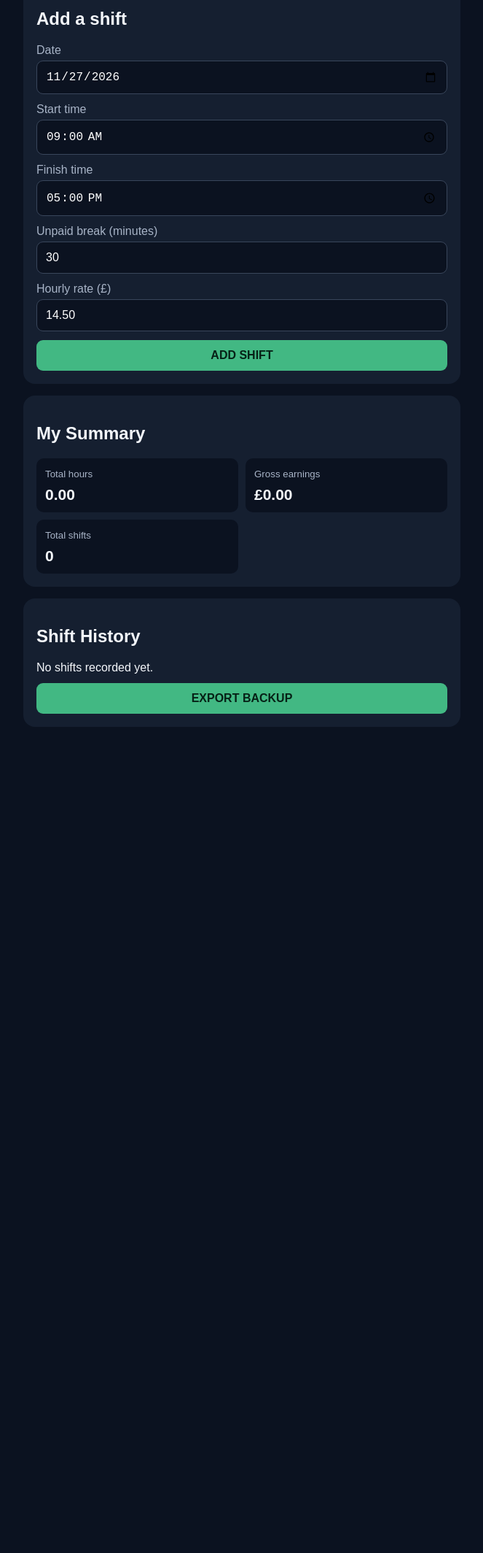
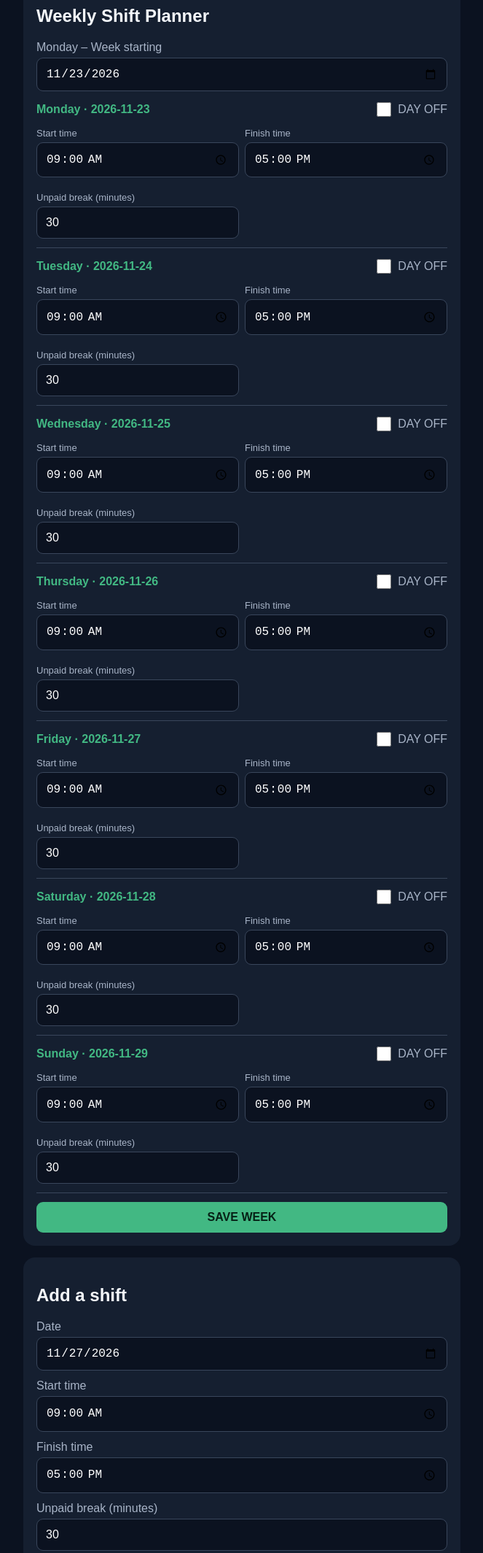
Before and after one commit to cantor86/my-work-hours, a plain HTML site: page index.html in a window 1280 px wide. Shown: the part 160-2288 px from the top of the page at 73% size, without its empty margins (308-971 px from the left). Before the commit the page ends 1192 px from the top, so only its background shows below. Drawn offline with Linux system fonts and the light colour scheme.

Commit message:
Update index.html

```diff
--- a/index.html
+++ b/index.html
@@ -1,274 +1,296 @@
-
 
 <!DOCTYPE html>
-
 <html lang="en">
-
 <head>
-
 <meta charset="UTF-8">
-
 <meta name="viewport" content="width=device-width, initial-scale=1">
 <link rel="manifest" href="manifest.json">
 <link rel="icon" href="icon.svg" type="image/svg+xml">
 <meta name="theme-color" content="#101827">
-
 <title>My Work Hours</title>
 
 <style>
-
 *{box-sizing:border-box}
-
-body{margin:0;padding:20px;background:#0b1220;color:#f4f7fb;font-family:Arial,sans-serif}
-
+body{margin:0;padding:16px;background:#0b1220;color:#f4f7fb;font-family:Arial,sans-serif}
 main{max-width:600px;margin:auto}
-
 h1{color:#42b883}
-
 .card{background:#151f30;padding:18px;border-radius:16px;margin:16px 0}
-
 label{display:block;color:#a8b4c7;margin:12px 0 5px}
-
 input{width:100%;padding:12px;border-radius:9px;border:1px solid #39465b;background:#0b1220;color:white;font-size:16px}
-
 button{padding:12px;border:0;border-radius:9px;background:#42b883;color:#062116;font-weight:bold;font-size:16px;margin-top:12px;width:100%}
-
 .delete{background:#713b46;color:white;width:auto;margin:0}
-
 .entry{border-top:1px solid #39465b;padding:12px 0;display:flex;justify-content:space-between;align-items:center;gap:8px}
-
 small{color:#a8b4c7}
-
 .stats{display:grid;grid-template-columns:repeat(2,1fr);gap:10px}
-
 .stat{background:#0b1220;padding:12px;border-radius:10px}
-
 .stat strong{display:block;font-size:21px;margin-top:8px}
-
+.day{padding:12px 0;border-bottom:1px solid #39465b}
+.day-title{display:flex;justify-content:space-between;align-items:center;gap:10px}
+.day-title b{color:#42b883}
+.day-fields{display:grid;grid-template-columns:1fr 1fr;gap:8px}
+.day-fields label{font-size:13px}
+.day input[type="checkbox"]{width:20px;height:20px}
+.off-label{display:flex;align-items:center;gap:6px;margin:0;color:#a8b4c7}
+.off-label input{width:18px}
+.disabled{opacity:.35}
 </style>
-
 </head>
 
 <body>
-
 <main>
-
 <h1>My Work Hours</h1>
-
 <p>Track your shifts and earnings</p>
 
 <div class="card">
+<h2>Weekly Shift Planner</h2>
 
-<h2>Add a shift</h2>
+<label>Monday – Week starting</label>
+<input id="weekStart" type="date">
 
-<label>Date</label>
+<div id="weekDays"></div>
 
-<input id="date" type="date">
-
-<label>Start time</label>
-
-<input id="start" type="time" value="09:00">
-
-<label>Finish time</label>
-
-<input id="end" type="time" value="17:00">
-
-<label>Unpaid break (minutes)</label>
-
-<input id="break" type="number" value="30" min="0">
-
-<label>Hourly rate (£)</label>
-
-<input id="rate" type="number" value="14.50" min="0" step="0.01">
-
-<button onclick="addShift()">ADD SHIFT</button>
-
+<button onclick="saveWeek()">SAVE WEEK</button>
 </div>
 
 <div class="card">
-
-<h2>My Summary</h2>
-
-<div class="stats">
-
-<div class="stat"><small>Total hours</small><strong id="hours">0.00</strong></div>
-
-<div class="stat"><small>Gross earnings</small><strong id="earnings">£0.00</strong></div>
-
-<div class="stat"><small>Total shifts</small><strong id="count">0</strong></div>
-
-</div>
-
+<h2>Add a shift</h2>
+<label>Date</label>
+<input id="date" type="date">
+<label>Start time</label>
+<input id="start" type="time" value="09:00">
+<label>Finish time</label>
+<input id="end" type="time" value="17:00">
+<label>Unpaid break (minutes)</label>
+<input id="break" type="number" value="30" min="0">
+<label>Hourly rate (£)</label>
+<input id="rate" type="number" value="14.50" min="0" step="0.01">
+<button onclick="addShift()">ADD SHIFT</button>
 </div>
 
 <div class="card">
-
-<h2>Shift History</h2>
-
-<div id="history"></div>
-
-<button onclick="backup()">EXPORT BACKUP</button>
-
+<h2>My Summary</h2>
+<div class="stats">
+<div class="stat"><small>Total hours</small><strong id="hours">0.00</strong></div>
+<div class="stat"><small>Gross earnings</small><strong id="earnings">£0.00</strong></div>
+<div class="stat"><small>Total shifts</small><strong id="count">0</strong></div>
+</div>
 </div>
 
+<div class="card">
+<h2>Shift History</h2>
+<div id="history"></div>
+<button onclick="backup()">EXPORT BACKUP</button>
+</div>
 </main>
 
 <script>
-
 let shifts=JSON.parse(localStorage.getItem("myShifts")||"[]");
 
-document.getElementById("date").value=new Date().toISOString().slice(0,10);
+function localDate(d){
+ return d.getFullYear()+"-"+String(d.getMonth()+1).padStart(2,"0")+"-"+String(d.getDate()).padStart(2,"0");
+}
+
+function mondayOf(d){
+ let x=new Date(d.getFullYear(),d.getMonth(),d.getDate());
+ x.setDate(x.getDate()-(x.getDay()+6)%7);
+ return x;
+}
+
+function dateFromMonday(value,offset){
+ let d=new Date(value+"T12:00:00");
+ d.setDate(d.getDate()+offset);
+ return localDate(d);
+}
+
+let today=new Date();
+document.getElementById("date").value=localDate(today);
+document.getElementById("weekStart").value=localDate(mondayOf(today));
+
+const dayNames=["Monday","Tuesday","Wednesday","Thursday","Friday","Saturday","Sunday"];
+
+function buildWeek(){
+ let monday=document.getElementById("weekStart").value;
+ if(!monday)return;
+ let container=document.getElementById("weekDays");
+ container.innerHTML="";
+
+ dayNames.forEach((name,i)=>{
+  let date=dateFromMonday(monday,i);
+  let day=document.createElement("div");
+  day.className="day";
+  day.innerHTML=`
+   <div class="day-title">
+    <b>${name} · ${date}</b>
+    <label class="off-label">
+     <input type="checkbox" id="off${i}" onchange="toggleDay(${i})">
+     DAY OFF
+    </label>
+   </div>
+   <div class="day-fields" id="fields${i}">
+    <div><label>Start time</label><input type="time" id="start${i}" value="09:00"></div>
+    <div><label>Finish time</label><input type="time" id="end${i}" value="17:00"></div>
+    <div><label>Unpaid break (minutes)</label><input type="number" id="break${i}" value="30" min="0"></div>
+   </div>`;
+  container.append(day);
+ });
+}
+
+function toggleDay(i){
+ let off=document.getElementById("off"+i).checked;
+ let fields=document.getElementById("fields"+i);
+ fields.classList.toggle("disabled",off);
+ fields.querySelectorAll("input").forEach(x=>x.disabled=off);
+}
+
+document.getElementById("weekStart").addEventListener("change",buildWeek);
+buildWeek();
 
 function save(){
+ localStorage.setItem("myShifts",JSON.stringify(shifts));
+ render();
+}
 
-localStorage.setItem("myShifts",JSON.stringify(shifts));
-
-render();
-
+function duration(start,end,br){
+ let a=start.split(":").map(Number);
+ let b=end.split(":").map(Number);
+ let m=b[0]*60+b[1]-a[0]*60-a[1];
+ if(m<0)m+=1440;
+ return m-br;
 }
 
 function addShift(){
-
  let date=document.getElementById("date").value;
-
  let start=document.getElementById("start").value;
-
  let end=document.getElementById("end").value;
-
  let br=Number(document.getElementById("break").value);
-
  let rate=Number(document.getElementById("rate").value);
 
  if(!date||!start||!end||br<0||rate<0){
-
   alert("Please complete all fields.");
-
   return;
-
+ }
+ if(duration(start,end,br)<=0){
+  alert("Please check your shift and break.");
+  return;
+ }
+ shifts.push({id:Date.now(),date,start,end,br,rate});
+ save();
+ alert("Shift saved!");
 }
 
-let a=start.split(":").map(Number);
+function saveWeek(){
+ let monday=document.getElementById("weekStart").value;
+ let rate=Number(document.getElementById("rate").value);
 
-let b=end.split(":").map(Number);
-
-let minutes=b[0]*60+b[1]-a[0]*60-a[1];
-
-if(minutes<0)minutes+=1440;
-
-if(minutes<=br){
-
-alert("Please check your shift and break.");
-
+ if(!monday||rate<0||!Number.isFinite(rate)){
+  alert("Please enter a valid week and hourly rate.");
   return;
-
  }
 
-shifts.push({id:Date.now(),date,start,end,br,rate});
+ let newShifts=[];
+ let skipped=0;
 
+ for(let i=0;i<7;i++){
+  if(document.getElementById("off"+i).checked)continue;
+
+  let date=dateFromMonday(monday,i);
+  let start=document.getElementById("start"+i).value;
+  let end=document.getElementById("end"+i).value;
+  let br=Number(document.getElementById("break"+i).value);
+
+  if(!start||!end||!Number.isFinite(br)||br<0||duration(start,end,br)<=0){
+   alert("Please check the times and breaks for "+dayNames[i]+". Use DAY OFF if you are not working.");
+   return;
+  }
+
+  if(shifts.some(s=>s.date===date)){
+   skipped++;
+   continue;
+  }
+
+  newShifts.push({
+   id:Date.now()+i,
+   date,start,end,br,rate
+  });
+ }
+
+ if(newShifts.length===0){
+  alert("No new shifts to save. Check whether these dates already exist in Shift History.");
+  return;
+ }
+
+ shifts.push(...newShifts);
  save();
 
-alert("Shift saved!");
-
+ alert(newShifts.length+" shifts saved successfully!"+(skipped?" "+skipped+" existing date(s) skipped to avoid duplicates.":""));
 }
 
 function hours(s){
-
-let a=s.start.split(":").map(Number);
-
-let b=s.end.split(":").map(Number);
-
-let m=b[0]*60+b[1]-a[0]*60-a[1];
-
-if(m<0)m+=1440;
-
-return (m-s.br)/60;
-
+ return duration(s.start,s.end,s.br)/60;
 }
 
 function render(){
-
  let total=0,pay=0;
-
  let box=document.getElementById("history");
-
  box.innerHTML="";
 
  shifts.sort((a,b)=>b.date.localeCompare(a.date));
 
  shifts.forEach(s=>{
-
   let h=hours(s);
-
   total+=h;
-
   pay+=h*s.rate;
 
   let row=document.createElement("div");
-
   row.className="entry";
 
   let info=document.createElement("div");
-
   let title=document.createElement("b");
-
   title.textContent=s.date+" · "+h.toFixed(2)+" hours";
 
   let detail=document.createElement("small");
-
   detail.textContent=s.start+" - "+s.end+" · "+s.br+" min break · £"+(h*s.rate).toFixed(2);
 
   info.append(title,document.createElement("br"),detail);
 
   let btn=document.createElement("button");
-
   btn.className="delete";
-
   btn.textContent="Delete";
-
-btn.onclick=()=>{if(confirm("Delete this shift?")){shifts=shifts.filter(x=>x.id!==s.id);save();}};
+  btn.onclick=()=>{
+   if(confirm("Delete this shift?")){
+    shifts=shifts.filter(x=>x.id!==s.id);
+    save();
+   }
+  };
 
   row.append(info,btn);
-
   box.append(row);
-
  });
 
  if(shifts.length===0)box.textContent="No shifts recorded yet.";
 
  document.getElementById("hours").textContent=total.toFixed(2);
-
  document.getElementById("earnings").textContent="£"+pay.toFixed(2);
-
  document.getElementById("count").textContent=shifts.length;
-
 }
 
 function backup(){
-
  let blob=new Blob([JSON.stringify(shifts,null,2)],{type:"application/json"});
-
  let url=URL.createObjectURL(blob);
-
  let a=document.createElement("a");
-
  a.href=url;
-
  a.download="my-work-hours-backup.json";
-
  a.click();
-
  URL.revokeObjectURL(url);
-
 }
 
-render();if ("serviceWorker" in navigator) {
-  window.addEventListener("load", () => {
+render();
+
+if("serviceWorker" in navigator){
+ window.addEventListener("load",()=>{
   navigator.serviceWorker.register("./sw.js");
  });
 }
-
 </script>
-
 </body>
-
 </html>
```
Lines whose indentation alone changed are shown as unchanged.
